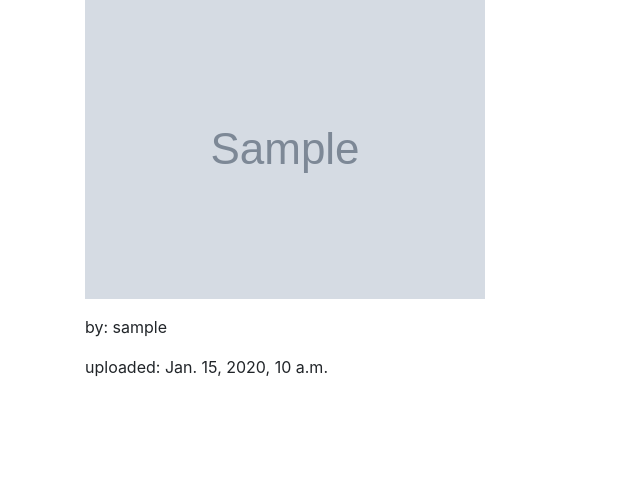
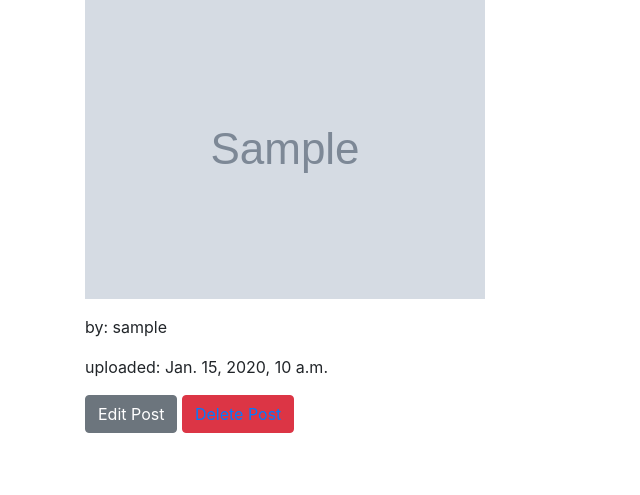
Before and after one commit to StanimalTheMan/instagram_lite, a Django app: page /posts/00000000-0000-0000-0000-000000000001 in a window 1280 px wide. Shown: the part 136-631 px from the top of the page, without its empty margins (0-640 px from the left). Run offline with Django 3.2, Linux system fonts and the light colour scheme; tables that the repository leaves empty hold one stand-in row (values such as "Sample post"); grey boxes marked "Sample" are stand-in pictures; some libraries are stand-ins or nearby versions.

Commit message:
added update and delete functionalites

```diff
--- a/posts/urls.py
+++ b/posts/urls.py
@@ -1,10 +1,12 @@
 from django.urls import path, re_path
 
 
-from .views import CreatePostView, PostDetailView
+from .views import CreatePostView, PostDetailView, PostUpdateView, PostDeleteView
 
 
 urlpatterns = [
     path('new/', CreatePostView.as_view(), name='add_post'),
     path('<uuid:pk>', PostDetailView.as_view(), name='post_detail'),
+    path('<uuid:pk>/edit/', PostUpdateView.as_view(), name='post_edit'),
+    path('<uuid:pk>/delete/', PostDeleteView.as_view(), name='post_delete'),
 ]
--- a/posts/views.py
+++ b/posts/views.py
@@ -1,6 +1,7 @@
 from django.shortcuts import render
 from django.contrib.auth.mixins import LoginRequiredMixin
 from django.views.generic import ListView, CreateView, DetailView
+from django.views.generic.edit import UpdateView, DeleteView
 from django.urls import reverse,reverse_lazy
 from django.http import HttpResponseRedirect
 
@@ -9,11 +10,14 @@ from .models import Post
 from users.models import CustomUser
 
 # Create your views here.
+
+
 class CreatePostView(LoginRequiredMixin, CreateView):
     model = Post
     form_class = PostForm
     template_name = 'posts/post.html'
     success_url = reverse_lazy('view_profile')
+
 
     def get_success_url(self):
         return reverse('view_profile', kwargs={'username': self.request.user.username})
@@ -28,3 +32,22 @@ class PostDetailView(DetailView):
     model = Post
     context_object_name = 'post'
     template_name = 'posts/post_detail.html'
+
+class PostUpdateView(UpdateView):
+    model = Post
+    fields = ('title', 'picture',)
+    template_name = 'posts/post_edit.html'
+
+class PostDeleteView(DeleteView):
+    model = Post
+    template_name = 'posts/post_delete.html'
+    success_url = reverse_lazy('view_profile')
+
+    def get_success_url(self):
+        return reverse('view_profile', kwargs={'username': self.request.user.username})
+
+    def form_valid(self, form):
+        obj = form.save(commit=False)
+        obj.author = self.request.user
+        obj.save()
+        return HttpResponseRedirect(self.get_success_url())
--- a/static/css/base.css
+++ b/static/css/base.css
@@ -11,3 +11,7 @@ h1 {
     width: auto;
     height: 300px;
 }
+
+.edit {
+    color: white;
+}
--- a/templates/posts/post_detail.html
+++ b/templates/posts/post_detail.html
@@ -1,5 +1,5 @@
 {% extends '_base.html' %}
-
+{% load static %}
 
 {% block title %}{{ post.title }}{% endblock title %}
 
@@ -10,5 +10,7 @@
     <p><img class="post" src="{{ post.picture.url }}" alt="{{ post.title }}"></p>
     <p>by: {{ post.author }}</p>
     <p>uploaded: {{ post.date }}</p>
+    <button class="btn btn-secondary" type="submit"><a class="edit" href="{% url 'post_edit' post.pk %}">Edit Post</a></button>
+    <button class="btn btn-danger" type="submit"><a class="delete" href="{% url 'post_delete' post.pk %}">Delete Post</a></button>
 </div>
 {% endblock content %}
```
Also changed, not shown: templates/posts/post_delete.html (added, +11 -0 lines), templates/posts/post_edit.html (added, +11 -0 lines), media/pics/27698779837_f5fedc6e67_h.jpg (added), media/pics/27698779837_f5fedc6e67_h_CMLocUn.jpg (added), media/pics/27698779837_f5fedc6e67_h_ZqJWo92.jpg (added), media/pics/9038868204_33b86d670e_n.jpg (added).
